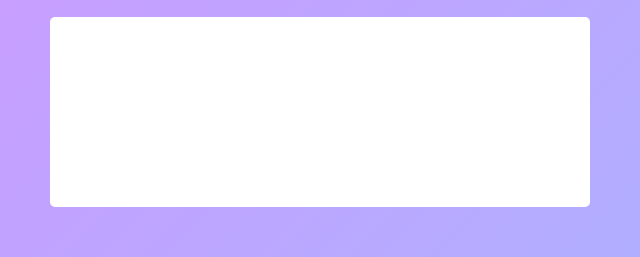
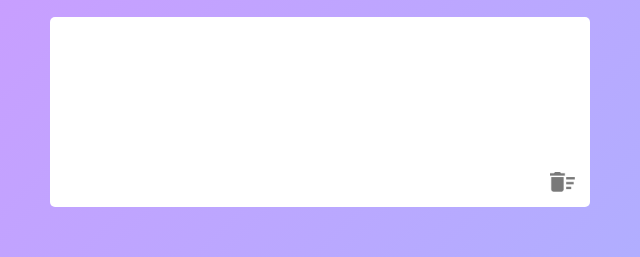
Before and after one commit to sadanmian/Notes-App, a plain HTML site: page index.html in a window 1280 px wide. Shown: the part 199-456 px from the top of the page, 78-718 px from the left. Drawn offline with Linux system fonts and the light colour scheme.

Commit message:
delete icon

```diff
--- a/index.html
+++ b/index.html
@@ -13,7 +13,9 @@
         <h1><img src="images/notes.png" alt="">Notes</h1>
         <button><img src="images/edit.png" alt="">Create Note</button>
         <div class="notes-container">
-            <p contenteditable="true" class="input-box"></p>
+            <p contenteditable="true" class="input-box">
+                <img src="images/delete.png" alt="">
+            </p>
         </div>
     </div>
 
--- a/style.css
+++ b/style.css
@@ -54,3 +54,11 @@
     outline: none;
     border-radius: 5px;
 }
+
+.input-box img {
+    width: 25px;
+    position: absolute;
+    bottom: 15px;
+    right: 15px;
+    cursor: pointer;
+}
```
